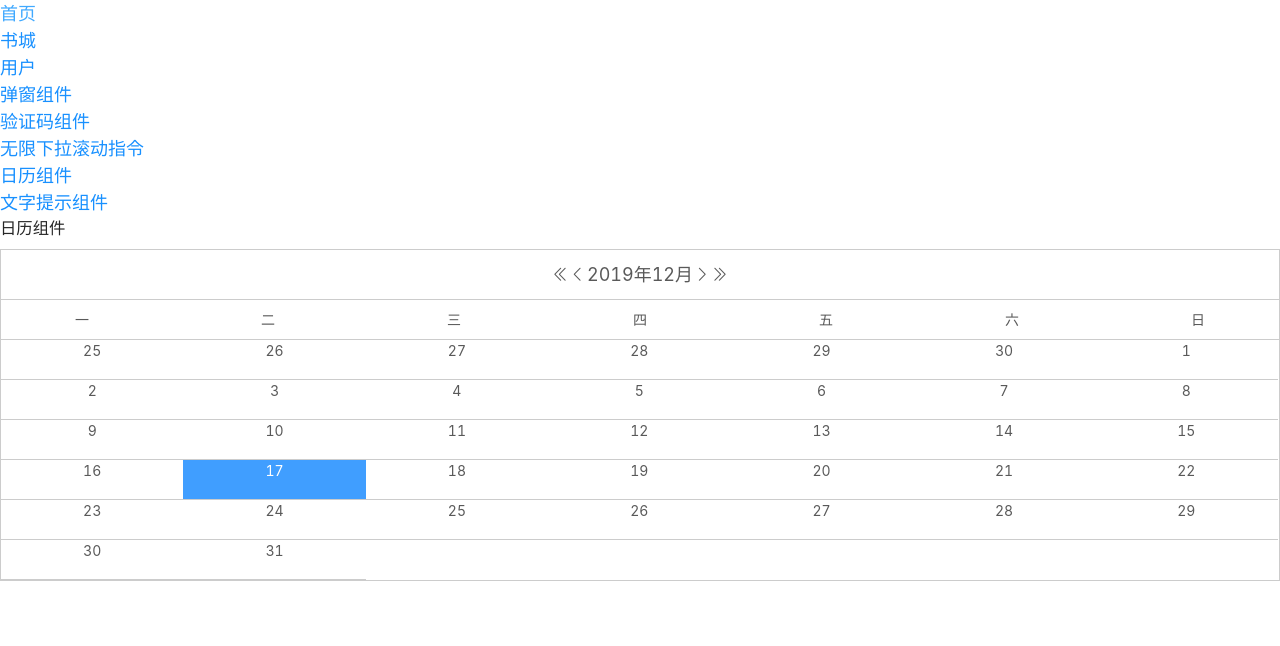
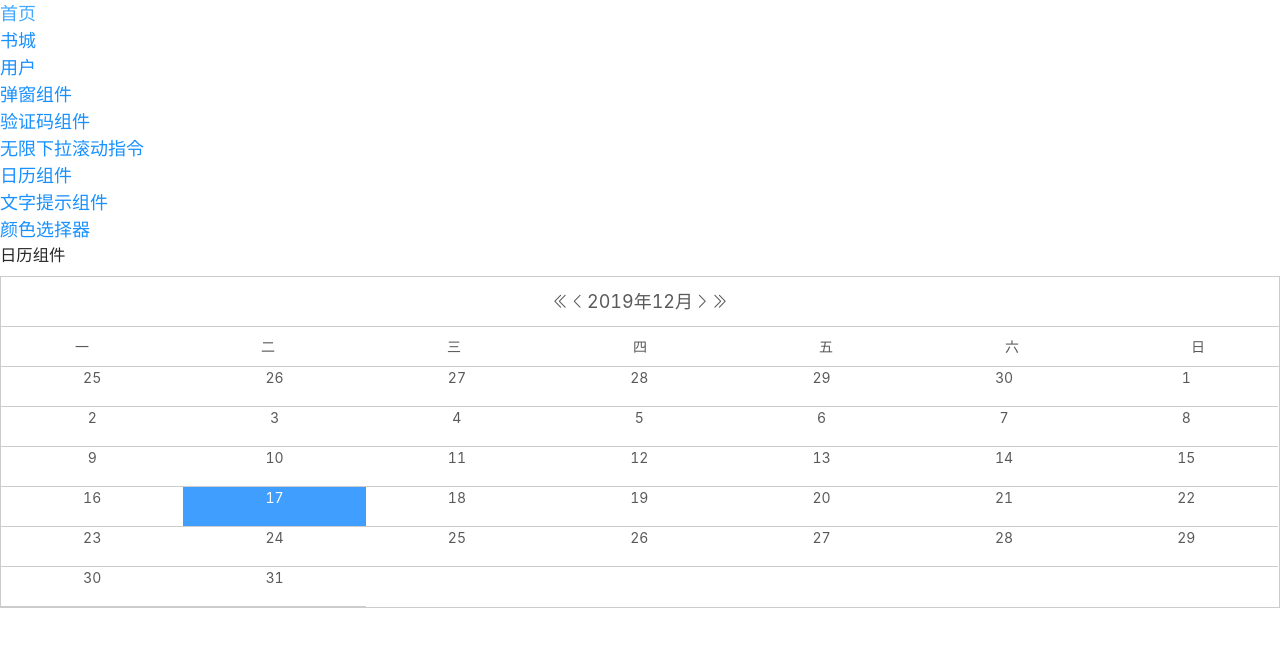
Before and after one commit to XUELUOCC/publicComponent, a Vue app: page /#/datePicker in a window 1280 px wide. Shown: the top 646 px of the page. Built offline with nearby package versions, Linux system fonts and the light colour scheme; what mint-ui would draw is missing.

Commit message:
colorPicker

```diff
--- a/src/common/NavBar/NavBar.vue
+++ b/src/common/NavBar/NavBar.vue
@@ -9,6 +9,7 @@
       <router-link to='/infiniteScroll'>无限下拉滚动指令</router-link>
       <router-link to='/datePicker'>日历组件</router-link>
       <router-link to='/toolTip'>文字提示组件</router-link>
+      <router-link to="/colorPicker">颜色选择器</router-link>
 
   </div>
 </template>
--- /dev/null
+++ b/src/common/colorPicker/colorPicker.vue
@@ -0,0 +1,22 @@
+<template>
+  <div>
+      <h3>颜色选择器</h3>
+  </div>
+</template>
+
+<script>
+export default {
+  data () {
+    return {
+
+    }
+  },
+  methods: {
+
+  }
+}
+</script>
+
+<style scoped>
+
+</style>
--- a/src/router/index.js
+++ b/src/router/index.js
@@ -10,6 +10,7 @@ import InfiniteScroll from '@/common/infiniteScroll/InfiniteScroll.vue'
 import DatePicker from '@/common/DatePicker/DatePicker.vue'
 import ToolTip from '@/common/toolTip/ToolTip.vue'
 import ToolTipPage from '@/common/toolTip/toolTipPage.vue'
+import ColorPicker from '@/common/colorPicker/colorPicker.vue'
 Vue.use(Router)
 
 export default new Router({
@@ -63,6 +64,11 @@ export default new Router({
       name:'ToolTipPage',
       component:ToolTipPage
     },
+    {
+      path:'/colorPicker',
+      name:'ColorPicker',
+      component:ColorPicker
+    }
 
   ]
 })
```
